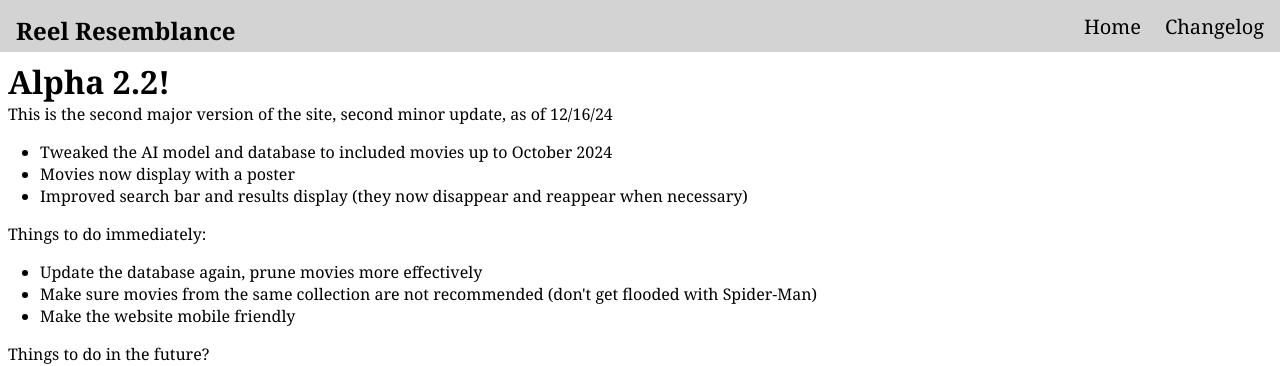
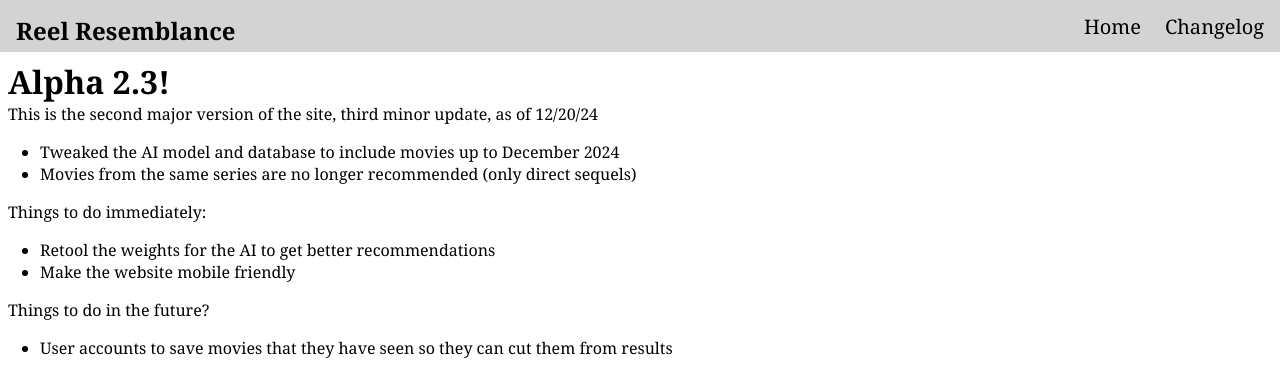
Before and after one commit to andrewras58/Movie-Recommender-Frontend, a React (Create React App) app: page /changelog in a window 1280 px wide. Shown: the top 366 px of the page. Built offline with nearby package versions, Linux system fonts and the light colour scheme.

Commit message:
alpha 2.3 improved movie recommendations

```diff
--- a/src/components/changelog/Changelog.js
+++ b/src/components/changelog/Changelog.js
@@ -5,17 +5,15 @@ function Changelog() {
   return (
     <div className="changelog">
       <div className="log">
-        <h1>Alpha 2.2!</h1>
-        <span>This is the second major version of the site, second minor update, as of 12/16/24</span>
+        <h1>Alpha 2.3!</h1>
+        <span>This is the second major version of the site, third minor update, as of 12/20/24</span>
         <ul>
-          <li>Tweaked the AI model and database to included movies up to October 2024</li>
-          <li>Movies now display with a poster</li>
-          <li>Improved search bar and results display (they now disappear and reappear when necessary)</li>
+          <li>Tweaked the AI model and database to include movies up to December 2024</li>
+          <li>Movies from the same series are no longer recommended (only direct sequels)</li>
         </ul>
         <span>Things to do immediately:</span>
         <ul>
-          <li>Update the database again, prune movies more effectively</li>
-          <li>Make sure movies from the same collection are not recommended (don't get flooded with Spider-Man)</li>
+          <li>Retool the weights for the AI to get better recommendations</li>
           <li>Make the website mobile friendly</li>
         </ul>
         <span>Things to do in the future?</span>
```
